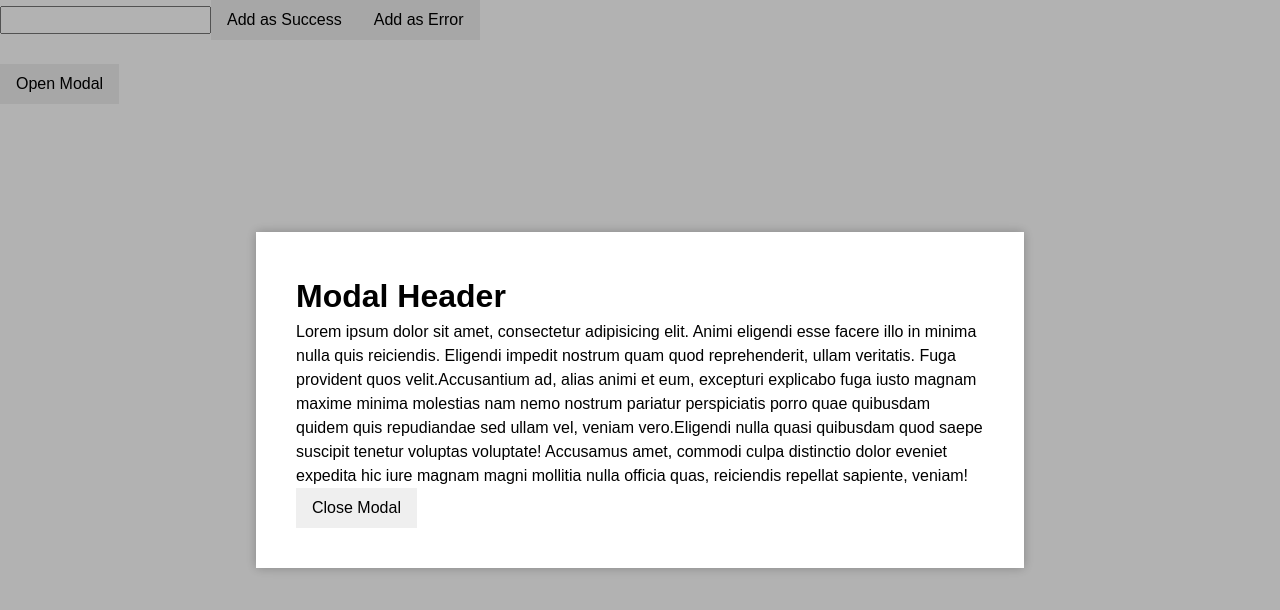
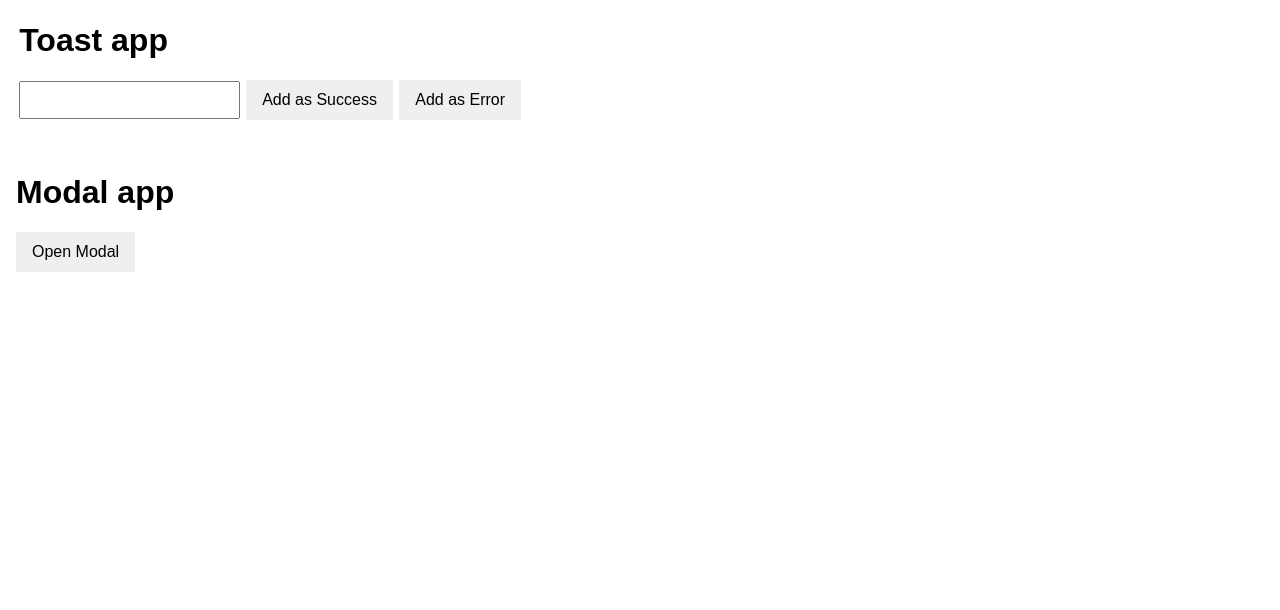
Before and after one commit to glRajkumar/React_components, a React (Create React App) app: page / in a window 1280 px wide. Shown: the top 610 px of the page. Built offline with nearby package versions, Linux system fonts and the light colour scheme.

Commit message:
sec draft

```diff
--- a/src/App.js
+++ b/src/App.js
@@ -1,52 +1,13 @@
-import { useContext, useState, useRef } from 'react';
-import { ToastifyContext } from './state/Toastify/ToastifyContextProvider';
-import shortid from "shortid";
-import Modal from "./Modal";
-import "./css/toastify.css";
-import "./css/modal.css";
+import Toast from "./components/Toast";
+import Modal from "./components/Modal";
 
 function App() {
-  const dispatch = useContext(ToastifyContext)
-  const [msg, setMsg] = useState("")
-  const modalRef = useRef()
-
-  const openModal = () => {
-    modalRef.current.openModal()
-  };
-
-  const add = (type) => {
-    const id = shortid.generate()
-
-    dispatch({
-      type: "ADD",
-      payload: { id, msg, type }
-    })
-  }
-
   return (
     <>
-      <input
-        type="text"
-        value={msg}
-        onChange={e => setMsg(e.target.value)}
-      />
-      <button onClick={() => add("success")}>Add as Success</button>
-      <button onClick={() => add("error")}>Add as Error</button>
-
-      <br />
-      <br />
-
-      <button onClick={openModal}>Open Modal</button>
-      <Modal ref={modalRef}>
-        <h1>Modal Header</h1>
-        <p><span>Lorem ipsum dolor sit amet, consectetur adipisicing elit. Animi eligendi esse facere illo in minima nulla quis reiciendis. Eligendi impedit nostrum quam quod reprehenderit, ullam veritatis. Fuga provident quos velit.</span><span>Accusantium ad, alias animi et eum, excepturi explicabo fuga iusto magnam maxime minima molestias nam nemo nostrum pariatur perspiciatis porro quae quibusdam quidem quis repudiandae sed ullam vel, veniam vero.</span><span>Eligendi nulla quasi quibusdam quod saepe suscipit tenetur voluptas voluptate! Accusamus amet, commodi culpa distinctio dolor eveniet expedita hic iure magnam magni mollitia nulla officia quas, reiciendis repellat sapiente, veniam!</span></p>
-        <button onClick={() => modalRef.current.close()}>
-          Close Modal
-        </button>
-      </Modal>
-
+      <Toast />
+      <Modal />
     </>
   );
 }
 
-export default App;
+export default App
--- a/src/Modal.js
+++ /dev/null
@@ -1,35 +0,0 @@
-import { forwardRef, useImperativeHandle, useState } from "react";
-import ReactDOM from "react-dom";
-
-const Modal = forwardRef((props, ref) => {
-    const [display, setDisplay] = useState(true);
-
-    useImperativeHandle(ref, () => {
-        return {
-            openModal: () => open(),
-            close: () => close()
-        }
-    });
-
-    const open = () => {
-        setDisplay(true)
-    };
-
-    const close = () => {
-        setDisplay(false);
-    };
-
-    if (display) {
-        return ReactDOM.createPortal(
-            <div className="modal-wrapper">
-                <div onClick={close} className="modal-backdrop" />
-                <div className="modal-box">
-                    {props.children}
-                </div>
-            </div>, document.getElementById("modal-root"))
-    }
-
-    return null;
-});
-
-export default Modal
--- /dev/null
+++ b/src/components/Modal/Modal.js
@@ -0,0 +1,26 @@
+import { forwardRef, useImperativeHandle, useState } from "react";
+import ReactDOM from "react-dom";
+
+const Modal = forwardRef((props, ref) => {
+    const [display, setDisplay] = useState(false);
+
+    useImperativeHandle(ref, () => ({ toggleModal }))
+
+    const toggleModal = () => setDisplay(pr => !pr)
+
+    if (display) {
+        return ReactDOM.createPortal(
+            <div className="modal-wrapper">
+                <div onClick={toggleModal} className="modal-backdrop"></div>
+                <div className="modal-box">
+                    {props.children}
+                </div>
+            </div>,
+            document.getElementById("modal-root")
+        )
+    }
+
+    return null;
+});
+
+export default Modal
--- /dev/null
+++ b/src/components/Modal/index.js
@@ -0,0 +1,25 @@
+import { useRef } from 'react';
+import Modal from "./Modal";
+import "../../css/modal.css";
+
+function ModalCont() {
+    const modalRef = useRef()
+
+    const toggleHlp = () => {
+        modalRef.current.toggleModal()
+    }
+
+    return (
+        <div className="modal-app">
+            <h1>Modal app</h1>
+            <button onClick={toggleHlp} className="open-modal">Open Modal</button>
+            <Modal ref={modalRef}>
+                <h1>Modal Header</h1>
+                <p><span>Lorem ipsum dolor sit amet, consectetur adipisicing elit. Animi eligendi esse facere illo in minima nulla quis reiciendis. Eligendi impedit nostrum quam quod reprehenderit, ullam veritatis. Fuga provident quos velit.</span><span>Accusantium ad, alias animi et eum, excepturi explicabo fuga iusto magnam maxime minima molestias nam nemo nostrum pariatur perspiciatis porro quae quibusdam quidem quis repudiandae sed ullam vel, veniam vero.</span><span>Eligendi nulla quasi quibusdam quod saepe suscipit tenetur voluptas voluptate! Accusamus amet, commodi culpa distinctio dolor eveniet expedita hic iure magnam magni mollitia nulla officia quas, reiciendis repellat sapiente, veniam!</span></p>
+                <button onClick={toggleHlp}>Close Modal</button>
+            </Modal>
+        </div>
+    )
+}
+
+export default ModalCont
--- /dev/null
+++ b/src/components/Toast/index.js
@@ -0,0 +1,33 @@
+import { useContext, useState } from 'react'
+import { ToastifyContext } from '../../state/Toastify/ToastifyContextProvider'
+import shortid from "shortid";
+import "../../css/toastify.css";
+
+function Toast() {
+    const dispatch = useContext(ToastifyContext)
+    const [msg, setMsg] = useState("")
+
+    const add = (type) => {
+        const id = shortid.generate()
+
+        dispatch({
+            type: "ADD",
+            payload: { id, msg, type }
+        })
+    }
+
+    return (
+        <div className="toast-app">
+            <h1>Toast app</h1>
+            <input
+                type="text"
+                value={msg}
+                onChange={e => setMsg(e.target.value)}
+            />
+            <button onClick={() => add("success")}>Add as Success</button>
+            <button onClick={() => add("error")}>Add as Error</button>
+        </div>
+    )
+}
+
+export default Toast
--- a/src/css/modal.css
+++ b/src/css/modal.css
@@ -1,4 +1,13 @@
-.modal-wrapper {
+.modal-app {
+    padding: 1rem;
+    margin-bottom: 1rem;
+}
+
+.modal-app h1 {
+    margin-bottom: 1rem;
+}
+
+.modal-wrapper, .modal-backdrop {
     position: fixed;
     top: 0;
     bottom: 0;
@@ -7,25 +16,20 @@
 }
 
 .modal-backdrop {
-    position: fixed;
-    top: 0;
-    bottom: 0;
-    left: 0;
-    right: 0;
     z-index: 100;
-    background-color: rgba(0,0,0,0.3);
+    background-color: rgba(0, 0, 0, 0.3);
 }
 
 .modal-box {
+    box-shadow: 0 0 10px rgba(0, 0, 0, 0.25);
+    transform: translate(-50%, -50%);
+    background-color: white;
     position: relative;
+    overflow-y: auto;
+    min-height: 30%;
+    padding: 40px;
+    z-index: 101;
+    width: 60%;
+    left: 50%;
     top: 50%;
-    left: 50%;
-    transform: translate(-50%, -50%);
-    min-height: 30%;
-    width: 60%;
-    overflow-y: auto;
-    background-color: white;
-    box-shadow: 0 0 10px rgba(0,0,0,0.25);
-    z-index: 101;
-    padding: 40px;
 }
--- a/src/css/toastify.css
+++ b/src/css/toastify.css
@@ -1,3 +1,20 @@
+.toast-app {
+    padding: 1rem;
+    margin-bottom: 1rem;
+}
+
+.toast-app>* {
+    margin: 0 .2rem;
+}
+
+.toast-app h1 {
+    margin-bottom: 1rem;
+}
+
+.toast-app input {
+    padding: .3rem;
+}
+
 .toastify-wrapper {
     position: fixed;
     top: 10px;
@@ -6,7 +23,7 @@
 }
 
 .toastify-item {
-    box-shadow: 0 0 10px rgba(0,0,0, 0.3);
+    box-shadow: 0 0 10px rgba(0, 0, 0, 0.3);
     border-radius: 10px;
     overflow: hidden;
     margin-bottom: 20px;
@@ -19,7 +36,6 @@
     0% {
         margin-left: 120%;
     }
-
     100% {
         margin-left: 0;
     }
@@ -29,7 +45,6 @@
     0% {
         margin-left: 0;
     }
-
     100% {
         margin-left: 120%;
     }
--- a/src/state/Toastify/ToastifyContextProvider.js
+++ b/src/state/Toastify/ToastifyContextProvider.js
@@ -1,5 +1,5 @@
 import { createContext, useReducer } from 'react';
-import Toastify from '../../components/Toastify';
+import Toastify from '../../components/Toast/Toastify';
 import ToastifyReducer from './ToastifyReducer';
 
 export const ToastifyContext = createContext()
```
Also changed, not shown: src/components/Toast/Toastify.js (renamed from src/components/Toastify.js).
